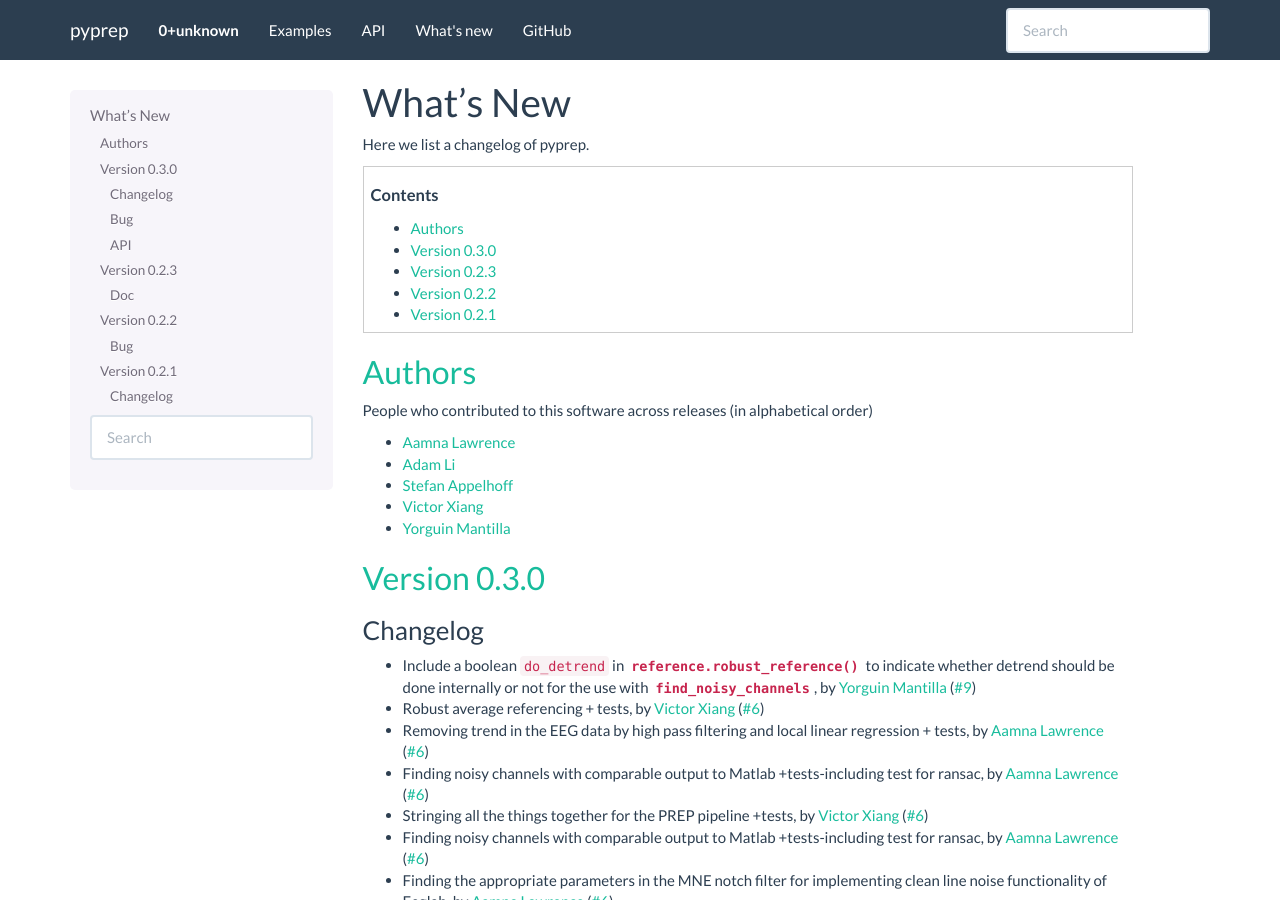
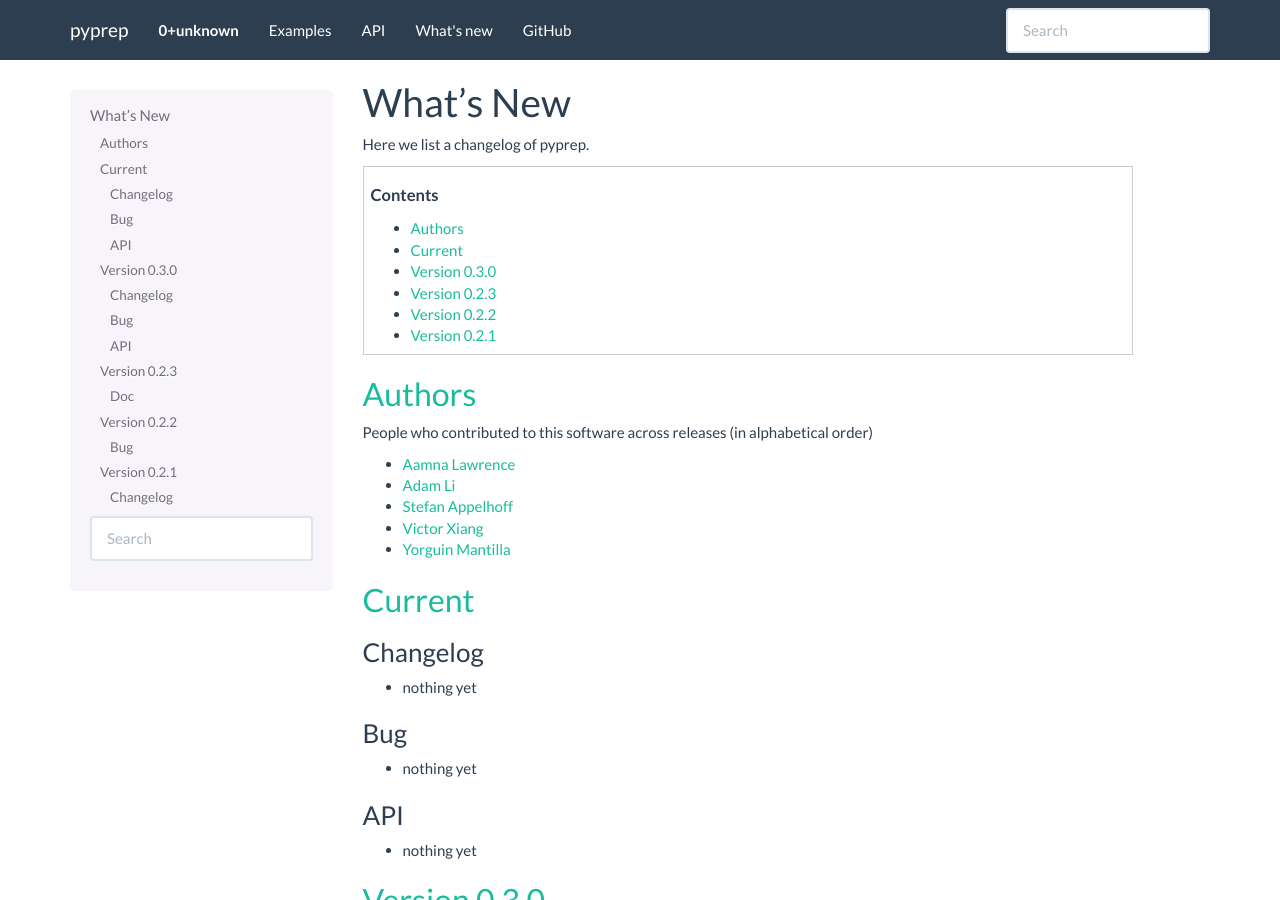
Before and after one commit to sappelhoff/pyprep, a Sphinx documentation site: the page built from docs/whats_new.rst, in a window 1280 px wide and 900 px high. Built offline with Sphinx 7.4.7, drawn with Linux system fonts in a browser that asks for light colours.

Commit message:
update changelog

```diff
--- a/docs/whats_new.rst
+++ b/docs/whats_new.rst
@@ -22,6 +22,26 @@
 * `Stefan Appelhoff`_
 * `Victor Xiang`_
 * `Yorguin Mantilla`_
+
+.. _current:
+
+Current
+-------
+
+Changelog
+~~~~~~~~~
+
+- nothing yet
+
+Bug
+~~~
+
+- nothing yet
+
+API
+~~~
+
+- nothing yet
 
 .. _changes_0_3_0:
 
```
